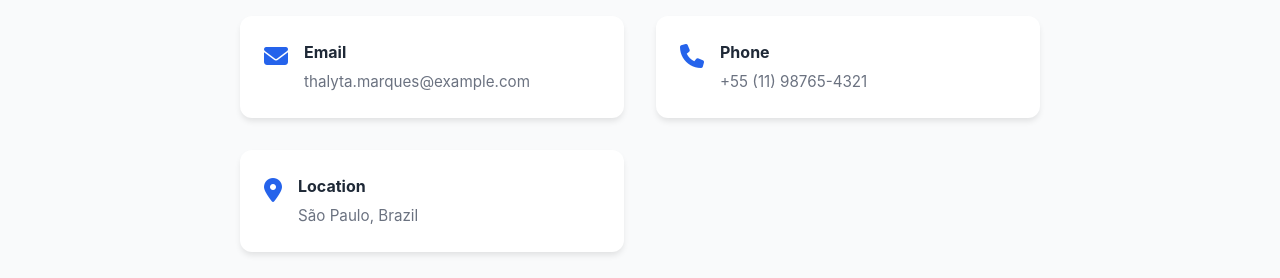
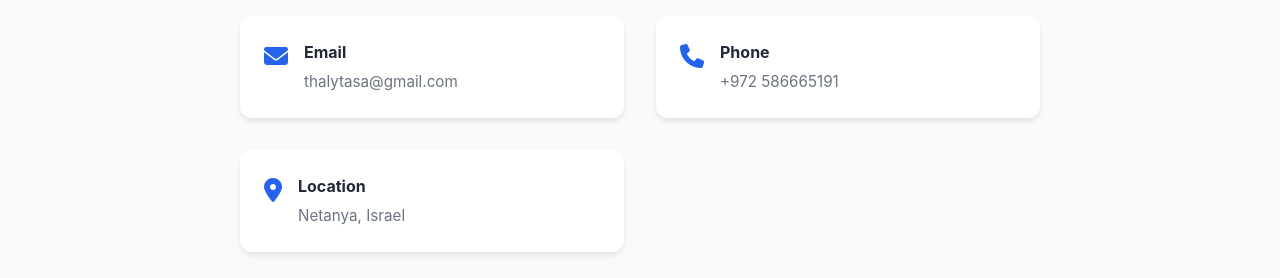
Before and after one commit to GuyAfik/Thalyta-Portfolio, a React (Vite) app: page / in a window 1280 px wide. Shown: the part 4461-4739 px from the top of the page. Built offline with nearby package versions, Linux system fonts and the light colour scheme.

Commit message:
contact info

```diff
--- a/src/components/Contact.jsx
+++ b/src/components/Contact.jsx
@@ -4,11 +4,11 @@ import './Contact.css'
 function Contact() {
   // Placeholder contact information - can be updated later
   const contactInfo = {
-    email: 'thalyta.marques@example.com',
-    phone: '+55 (11) 98765-4321',
-    whatsapp: '5511987654321', // Format: country code + number without spaces
-    linkedin: 'https://www.linkedin.com/in/thalyta-marques',
-    location: 'São Paulo, Brazil'
+    email: 'thalytasa@gmail.com',
+    phone: '+972 586665191',
+    whatsapp: '972586665191', // Format: country code + number without spaces
+    linkedin: 'https://www.linkedin.com/in/thalyta-marques-dos-santos-b91591378/',
+    location: 'Netanya, Israel'
   }
 
   return (
```
